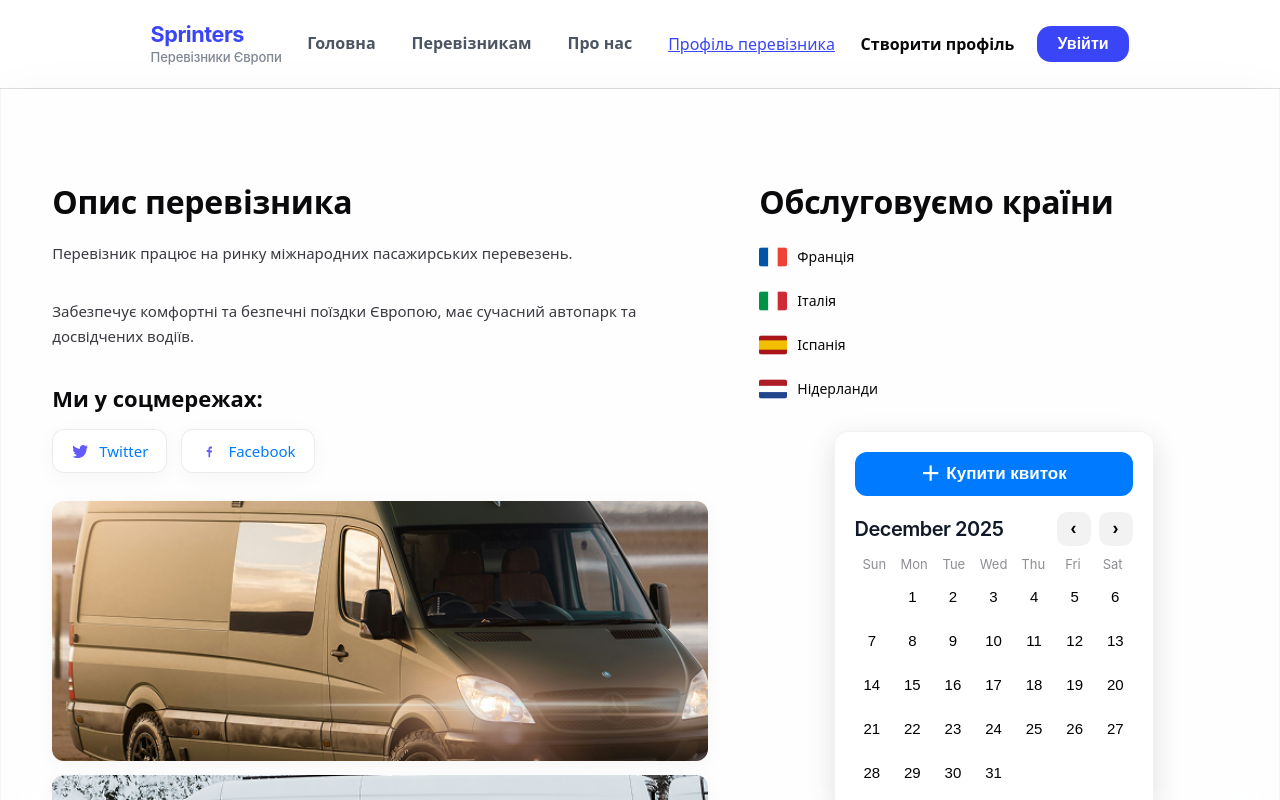
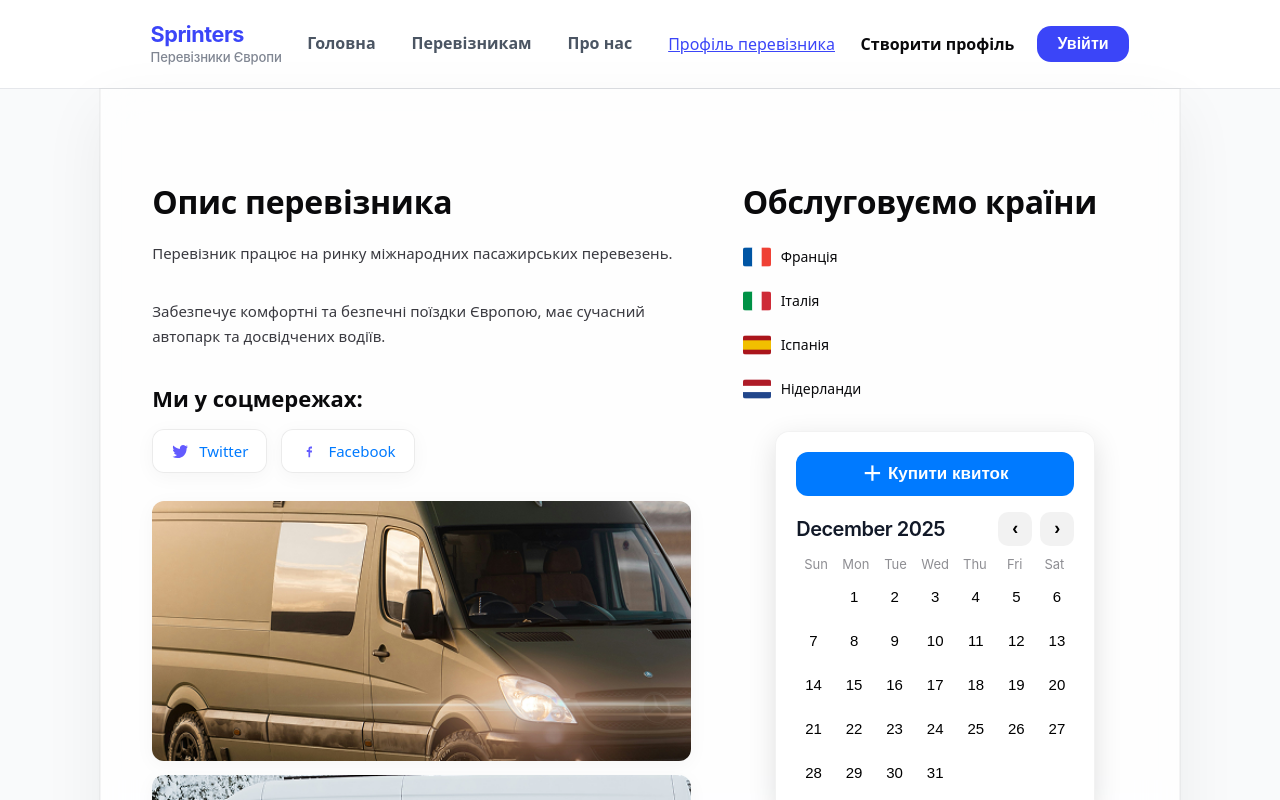
Before and after one commit to AlexDolyaSoftFrontEnd/Stripe, a React (Vite) app: page /profile in a window 1280 px wide. Shown: the top 800 px of the page. Built offline with nearby package versions, Linux system fonts and the light colour scheme.

Commit message:
Update heading margins for better layout

```diff
--- a/src/components/CarrierInfo/CarrierInfo.module.css
+++ b/src/components/CarrierInfo/CarrierInfo.module.css
@@ -68,8 +68,8 @@ body {
 
 .carrier-info {
   max-width: var(--container-max);
-  margin-left: auto;
-  margin-right: auto;
+  margin-left: 100px;
+  margin-right: 100px;
 
   padding: var(--pad-y) var(--pad-x);
   display: grid;
```
